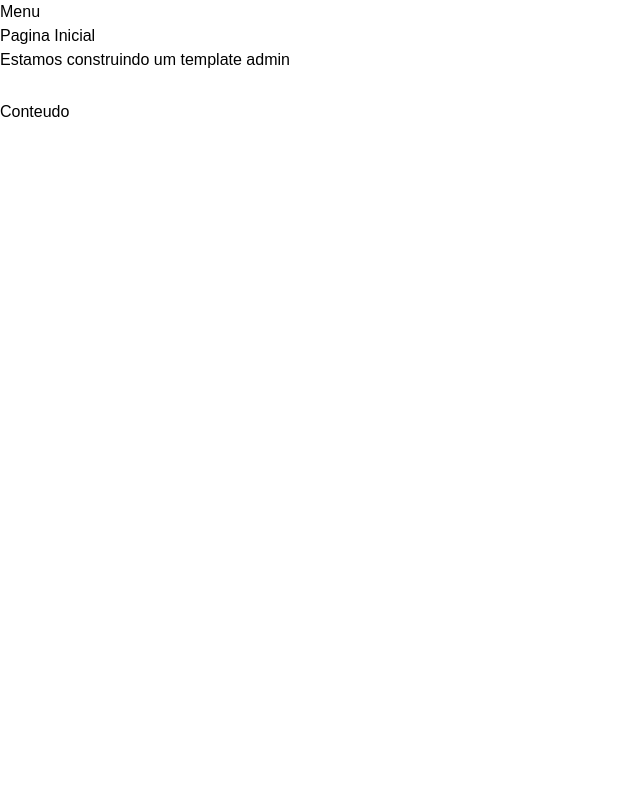
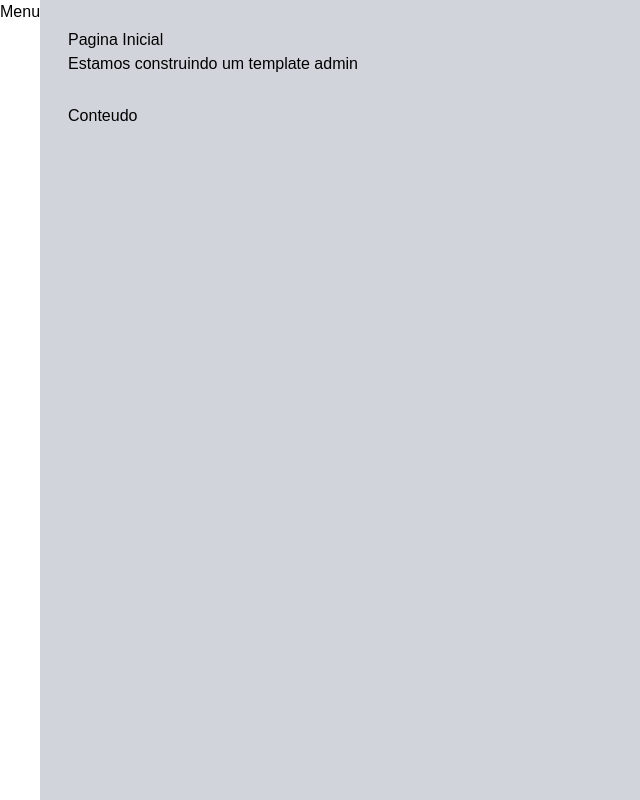
Before and after one commit to JonataRamalho/admin-next, a Next.js app: page / in a window 1280 px wide. Shown: the whole page, without its empty margins (0-640 px from the left). Built offline with nearby package versions, Linux system fonts and the light colour scheme.

Commit message:
feat: Estrutura o layout do menu e pagina inicial

```diff
--- a/src/components/template/Layout.tsx
+++ b/src/components/template/Layout.tsx
@@ -10,12 +10,17 @@
 
 export default function Layout(props: LayoutProps) {
   return (
-    <div>
+    <div className={` flex h-screen w-screen`}>
       <MenuLateral />
-      <Cabecalho titulo={props.titulo} subtitulo={props.subtitulo} />
-      <Conteudo>
-        {props.children}
-      </Conteudo>
+      <div className={
+        `flex flex-col w-full p-7
+         bg-gray-300 dark:bg-gray-800
+        `}>
+        <Cabecalho titulo={props.titulo} subtitulo={props.subtitulo} />
+        <Conteudo>
+          {props.children}
+        </Conteudo>
+      </div>
     </div>
   )
 }
--- a/tailwind.config.js
+++ b/tailwind.config.js
@@ -8,4 +8,5 @@
     extend: {},
   },
   plugins: [],
+  darkMode: 'class',
 }
```
